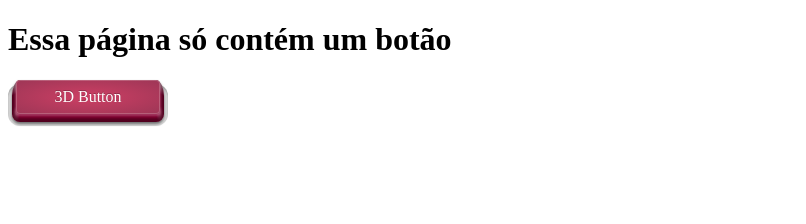
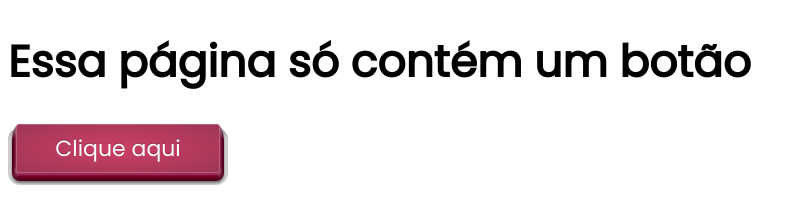
Before and after one commit to heitorep/2024M05-T09-heitor, a plain HTML site: page index.html in a window 1280 px wide. Shown: the whole page, without its empty margins (0-806 px from the left). Drawn offline with Linux system fonts and the light colour scheme.

Commit message:
Adiciona a fonte Poppins ao corpo da página

```diff
--- a/css/styles.css
+++ b/css/styles.css
@@ -1,3 +1,7 @@
+body {
+  font-family: 'Poppins';font-size: 22px;
+}
+
 .button {
     -webkit-appearance: none;
     appearance: none;
--- a/index.html
+++ b/index.html
@@ -4,12 +4,13 @@
     <meta charset="UTF-8">
     <meta name="viewport" content="width=device-width, initial-scale=1.0">
     <link rel="stylesheet" type="text/css" href="css/styles.css">
+    <link href='https://fonts.googleapis.com/css?family=Poppins' rel='stylesheet'>
     <title>Botão</title>
 </head>
 <body>
     <h1>Essa página só contém um botão</h1>
     <button type="button" class="button">
-        <div class="button-top">3D Button</div>
+        <div class="button-top">Clique aqui</div>
         <div class="button-bottom"></div>
         <div class="button-base"></div>
       </button>
```
